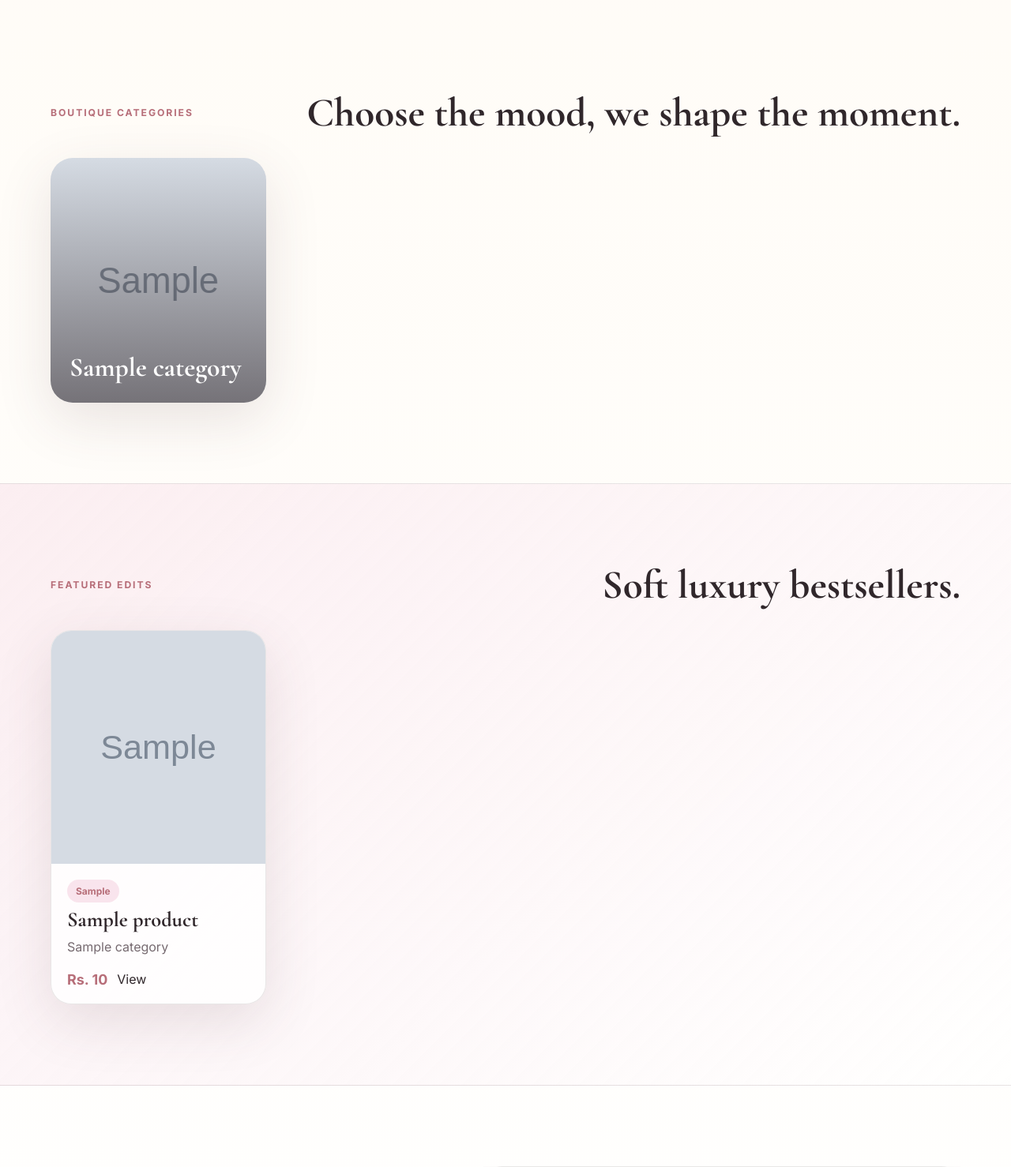
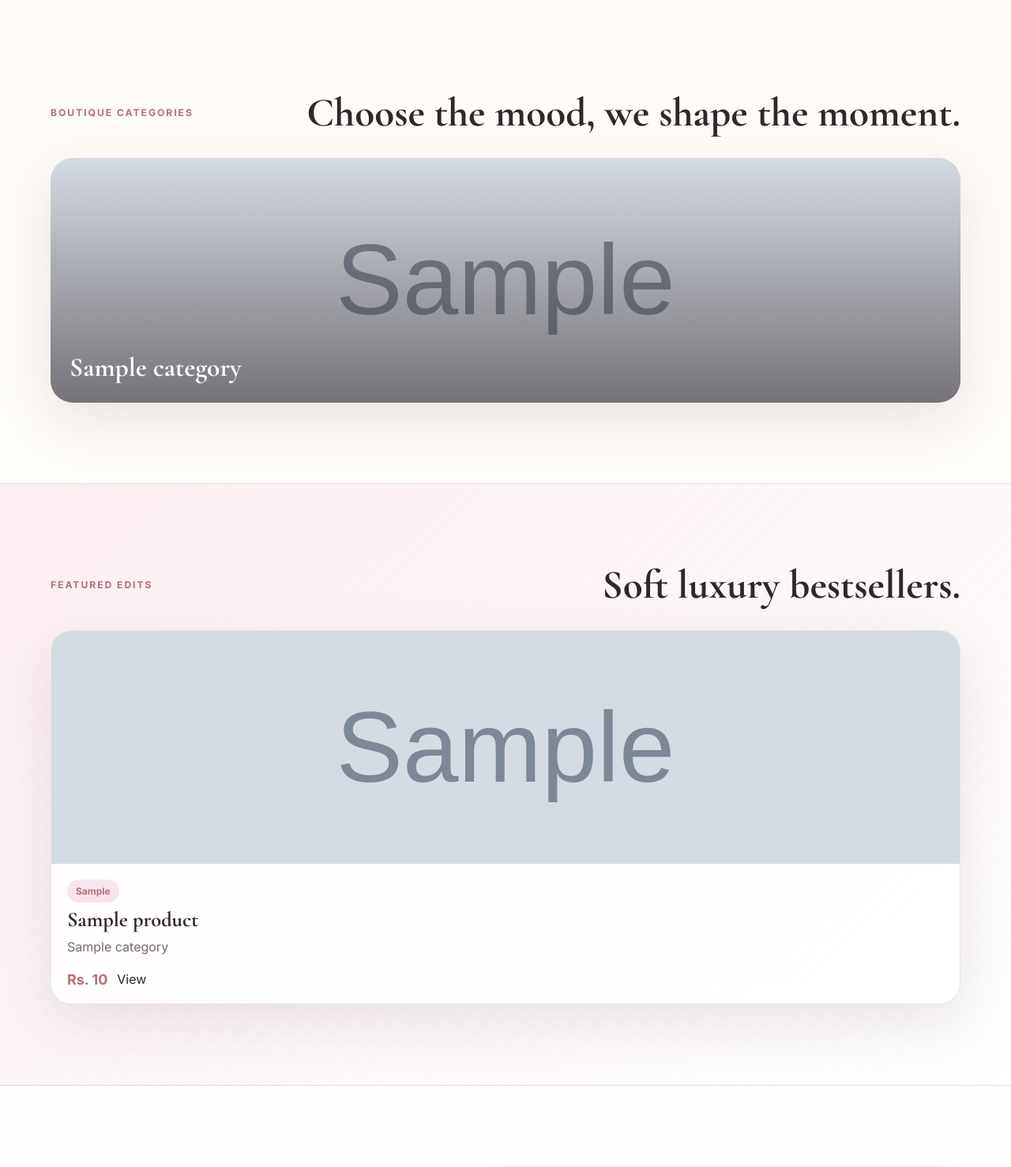
Before and after one commit to Ibrahim-2005/Craft-Shop, a Flask app: page / in a window 1280 px wide. Shown: the part 1215-2693 px from the top of the page at 79% size. Run offline with Flask 3, Linux system fonts and the light colour scheme; tables that the repository leaves empty hold one stand-in row (values such as "Sample post"); grey boxes marked "Sample" are stand-in pictures; some libraries are stand-ins or nearby versions.

Commit message:
css refactor

```diff
--- a/app/static/css/styles.css
+++ b/app/static/css/styles.css
@@ -70,7 +70,7 @@ p { color: var(--muted); line-height: 1.8; }
 .stat-row strong { display: block; font-family: "Cormorant Garamond", serif; font-size: 3rem; color: var(--rose); }
 .stat-row span { color: var(--muted); font-weight: 700; }
 
-.category-grid, .product-grid, .values-grid, .review-grid, .metric-grid { display: grid; grid-template-columns: repeat(4, minmax(0, 1fr)); gap: 20px; }
+.category-grid, .product-grid, .values-grid, .review-grid, .metric-grid { display: grid; grid-template-columns: repeat(auto-fit, minmax(260px, 1fr));; gap: 20px; }
 .values-grid { grid-template-columns: repeat(3, minmax(0, 1fr)); gap: clamp(22px, 3vw, 34px); align-items: stretch; padding-top: clamp(28px, 4vw, 52px); }
 .values-grid article { display: grid; align-content: start; gap: 12px; min-height: 230px; padding: clamp(24px, 3vw, 34px); }
 .values-grid h3, .values-grid p { margin: 0; }
```
